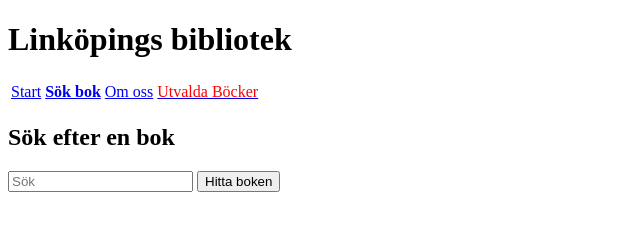
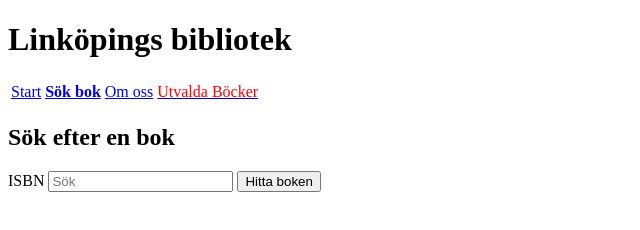
Before and after one commit to kndynow/linkopings-bibliotek, a plain HTML site: page search.html in a window 1280 px wide. Shown: the whole page, without its empty margins (0-640 px from the left). Drawn offline with Linux system fonts and the light colour scheme.

Commit message:
Fix whitespace

```diff
--- a/search.html
+++ b/search.html
@@ -21,7 +21,7 @@
 <section>
     <h2>Sök efter en bok</h2>
     <form method="GET" action="">
-        <label for="isbn"></label>
+        <label for="isbn">ISBN</label>
         <input type="search" placeholder="Sök" id="isbn" required>
         <input type="submit" value="Hitta boken">
     </form>
```
